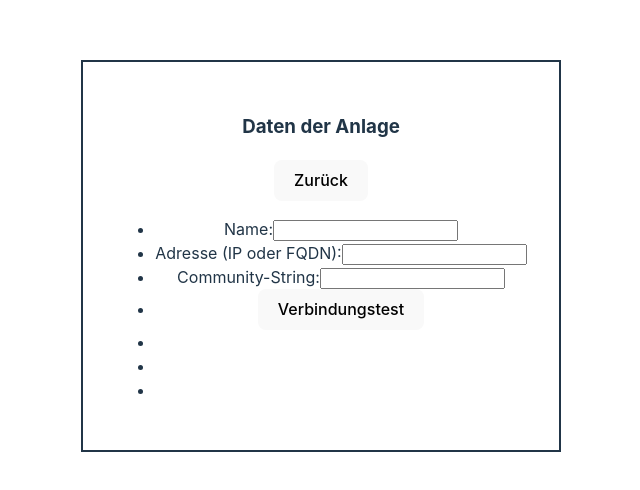
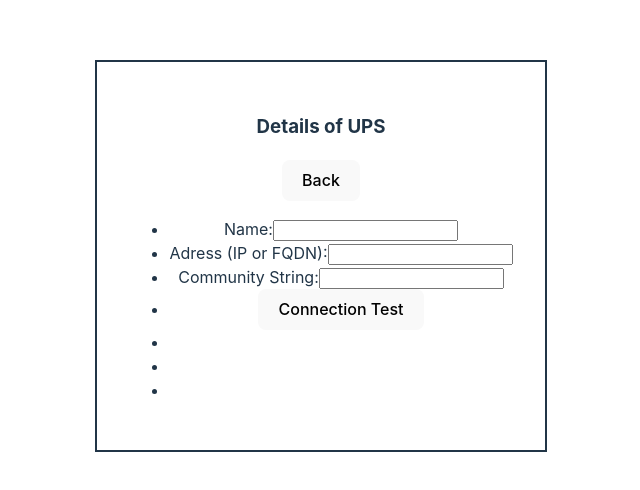
Before and after one commit to sieberss/usv-monitor, a React (Vite) app in the folder frontend/: page /upsdetails/1 in a window 1280 px wide. Shown: the part 144-634 px from the top of the page, without its empty margins (319-959 px from the left). Built offline with nearby package versions, Linux system fonts and the light colour scheme; no server answers.

Commit message:
change texts in frontend to english

```diff
--- a/frontend/src/components/UpsContentDisplayAndEditing.tsx
+++ b/frontend/src/components/UpsContentDisplayAndEditing.tsx
@@ -52,12 +52,12 @@ export default function UpsContentDisplayAndEditing(props: Readonly<EditProps>)
     }
 
     function testConnection() {
-        alert("Test angestoßen")
+        alert("Test initiated")
     }
 
     function submitEditForm(): void {
         if (!addressInput) {    // input error
-            setMessage("Fehler: Adresse muss angegeben werden")
+            setMessage("Error: Address is mandatory")
             return
         }
         if (ups.id==="new") {
@@ -139,9 +139,9 @@ export default function UpsContentDisplayAndEditing(props: Readonly<EditProps>)
 
     return (
         <>
-            <h3>Daten der Anlage</h3>
+            <h3>Details of UPS</h3>
             <button onClick={() => backToList(false)} >
-                Zurück
+                Back
             </button>
 
             <form name={"edit"}>
@@ -153,20 +153,20 @@ export default function UpsContentDisplayAndEditing(props: Readonly<EditProps>)
                             : <p>{ups.name}</p>}
                     </li>
                     <li>
-                        <label htmlFor={'address'}>Adresse (IP oder FQDN):</label>
+                        <label htmlFor={'address'}>Adress (IP or FQDN):</label>
                         {editing
                             ? addressInputField
                             : <p>{ups.address}</p>}
                     </li>
                     <li>
-                        <label htmlFor={'community'}>Community-String:</label>
+                        <label htmlFor={'community'}>Community String:</label>
                         {editing
                             ? communityInputField
                             : <p>{ups.community}</p>}
                     </li>
                     <li>
                         <button id={"testbutton"} type={"button"} hidden={!editing} onClick={() => testConnection()}>
-                            Verbindungstest
+                            Connection Test
                         </button>
                     </li>
                     <li></li>
@@ -177,15 +177,15 @@ export default function UpsContentDisplayAndEditing(props: Readonly<EditProps>)
                             Reset
                         </button>
                         <button id={"submit"} type={"button"} onClick={() => submitEditForm()} hidden={!changedData}>
-                            Speichern
+                            Save
                         </button>
                     </li>
                     <li>
                         <button type={"button"} onClick={deleteClicked} hidden={editing}>
-                            Löschen
+                            Delete
                         </button>
                         <button type={"button"} hidden={editing} onClick={() => switchEditMode(true)}>
-                            Bearbeiten
+                            Edit
                         </button>
                     </li>
                     <p>{message}</p>
```
